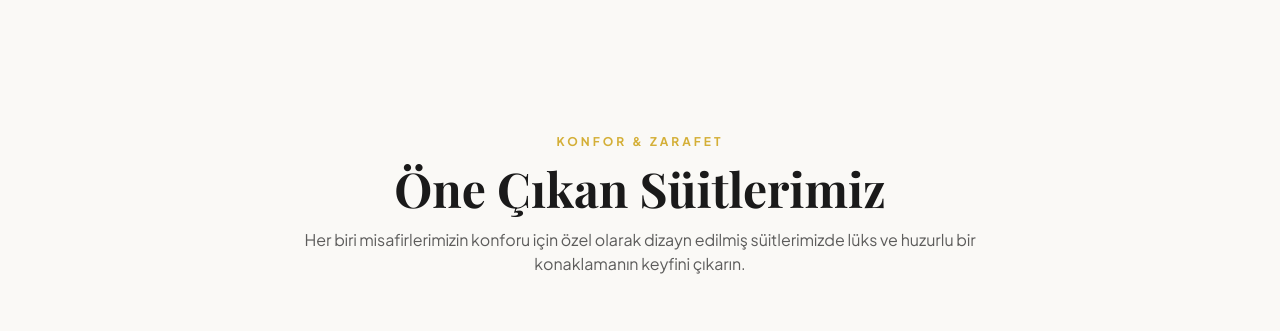
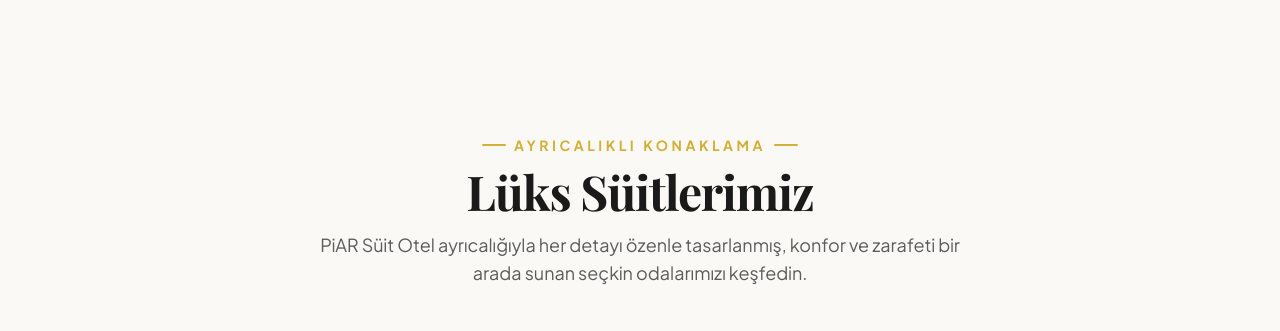
Before and after one commit to Kerim200222/piar-suit-otel, a Next.js app: page / in a window 1280 px wide. Shown: the part 1640-1971 px from the top of the page. Built offline with nearby package versions, Linux system fonts and the light colour scheme; grey boxes are pictures that could not be loaded; a web font is replaced by a local one.

Commit message:
feat(suites): add SuitlerSection component with responsive 3-column grid

```diff
--- a/src/app/page.tsx
+++ b/src/app/page.tsx
@@ -1,7 +1,6 @@
 import HeroSection from "@/components/HeroSection";
 import HakkimizdaSection from "@/components/HakkimizdaSection";
-import SuiteCard from "@/components/SuiteCard";
-import { SUITES } from "@/data/suites";
+import SuitlerSection from "@/components/SuitlerSection";
 
 export default function Home() {
   return (
@@ -12,26 +11,8 @@
       {/* Hakkımızda Bölümü */}
       <HakkimizdaSection />
 
-      {/* Süitlerimiz */}
-      <section id="suitler" className="py-20 lg:py-28 px-4 sm:px-6 lg:px-8 max-w-7xl mx-auto w-full">
-        <div className="text-center mb-14">
-          <span className="text-primary text-xs uppercase tracking-[0.25em] font-bold">
-            Konfor & Zarafet
-          </span>
-          <h2 className="text-3xl sm:text-4xl lg:text-5xl font-serif font-bold text-secondary mt-3">
-            Öne Çıkan Süitlerimiz
-          </h2>
-          <p className="mt-4 text-sm sm:text-base text-secondary/70 max-w-2xl mx-auto font-sans">
-            Her biri misafirlerimizin konforu için özel olarak dizayn edilmiş süitlerimizde lüks ve huzurlu bir konaklamanın keyfini çıkarın.
-          </p>
-        </div>
-
-        <div className="grid grid-cols-1 md:grid-cols-2 lg:grid-cols-3 gap-8">
-          {SUITES.map((suite) => (
-            <SuiteCard key={suite.id} suite={suite} />
-          ))}
-        </div>
-      </section>
+      {/* Süitler Vitrini */}
+      <SuitlerSection />
 
       {/* Hizmetler / Ayrıcalıklar */}
       <section id="hizmetler" className="py-16 px-6 max-w-7xl mx-auto w-full">
--- /dev/null
+++ b/src/components/SuitlerSection.tsx
@@ -0,0 +1,39 @@
+import { SUITES } from "@/data/suites";
+import SuiteCard from "@/components/SuiteCard";
+
+export default function SuitlerSection() {
+  return (
+    <section
+      id="suitler"
+      className="py-20 lg:py-28 px-4 sm:px-6 lg:px-8 max-w-7xl mx-auto w-full relative"
+    >
+      {/* Başlık Alanı */}
+      <div className="text-center mb-14 lg:mb-16">
+        <div className="inline-flex items-center gap-2 mb-3">
+          <span className="h-[2px] w-6 bg-primary rounded-full" />
+          <span className="text-xs sm:text-sm uppercase tracking-[0.25em] text-primary font-bold">
+            Ayrıcalıklı Konaklama
+          </span>
+          <span className="h-[2px] w-6 bg-primary rounded-full" />
+        </div>
+
+        {/* İstenen Başlık: 'Lüks Süitlerimiz' */}
+        <h2 className="text-3xl sm:text-4xl lg:text-5xl font-serif font-bold text-secondary tracking-tight">
+          Lüks Süitlerimiz
+        </h2>
+
+        {/* Türkçe Açıklama Metni */}
+        <p className="mt-4 text-base sm:text-lg text-secondary/70 max-w-2xl mx-auto font-sans leading-relaxed">
+          PiAR Süit Otel ayrıcalığıyla her detayı özenle tasarlanmış, konfor ve zarafeti bir arada sunan seçkin odalarımızı keşfedin.
+        </p>
+      </div>
+
+      {/* Duyarlı CSS Grid: Mobilde 1 Kolon, Masaüstünde 3 Kolon */}
+      <div className="grid grid-cols-1 md:grid-cols-2 lg:grid-cols-3 gap-8">
+        {SUITES.map((suite) => (
+          <SuiteCard key={suite.id} suite={suite} />
+        ))}
+      </div>
+    </section>
+  );
+}
```
